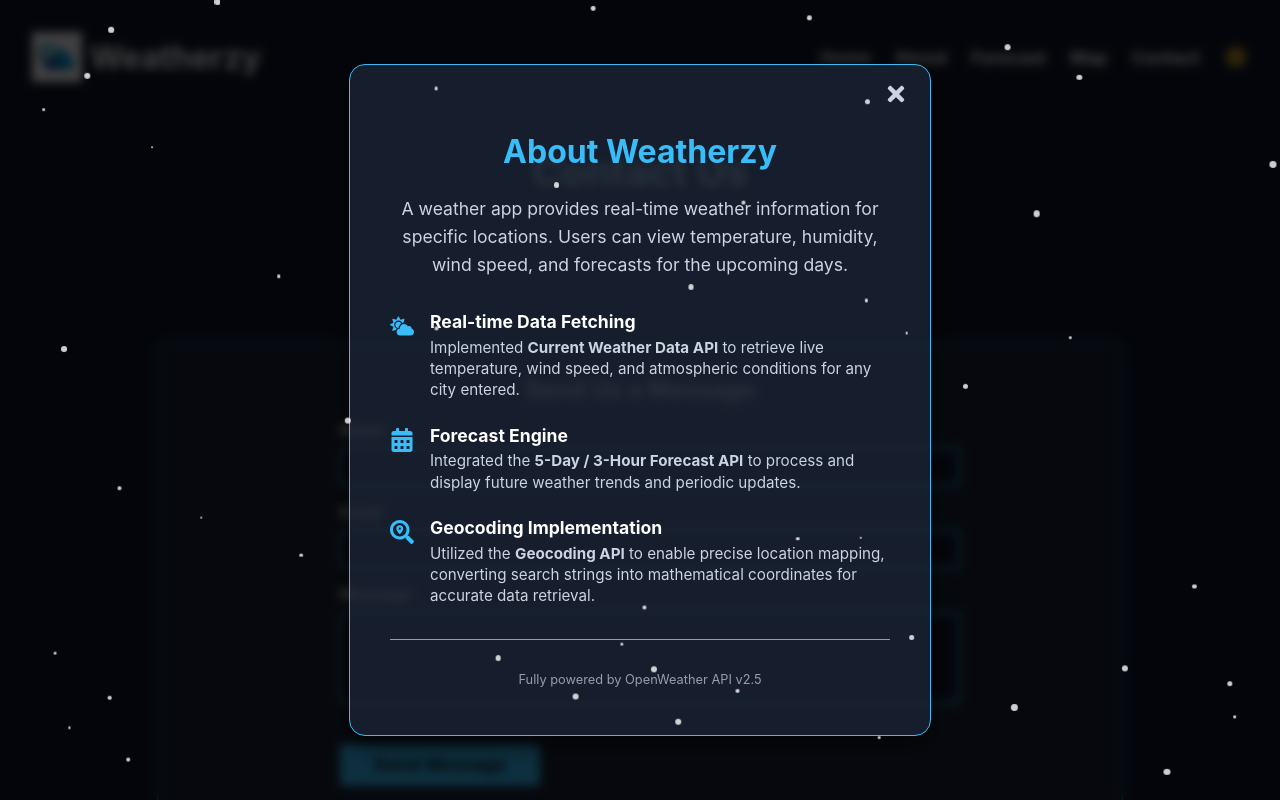
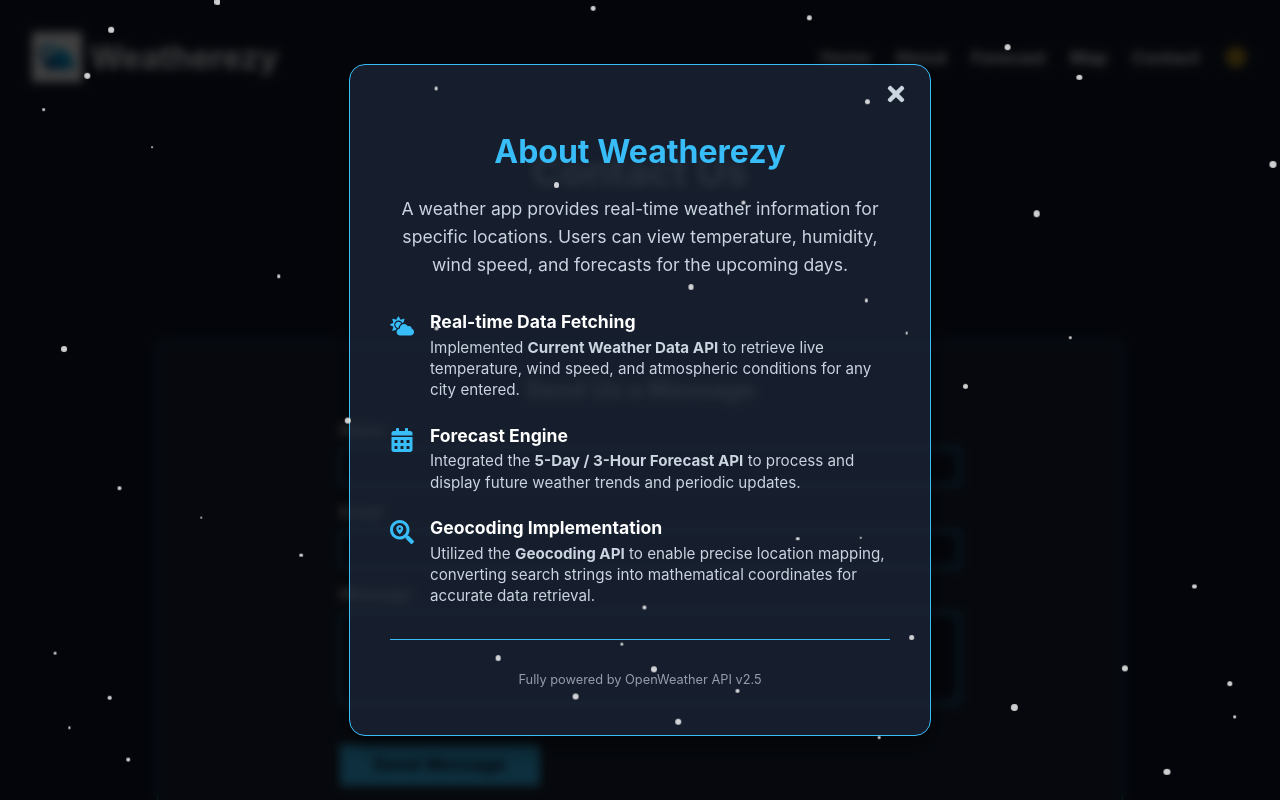
Before and after one commit to chanduoneight/weatherezy, a React (Vite) app: page /contact in a window 1280 px wide. Both pictures are taken after a click on the element "About". Shown: the top 800 px of the page. Built offline with nearby package versions, Linux system fonts and the light colour scheme; no server answers.

Commit message:
update the tittle

```diff
--- a/package.json
+++ b/package.json
@@ -1,6 +1,6 @@
 {
   "name": "client",
-  "homepage": "https://chanduoneight.github.io/weatherzy",
+  "homepage": "https://chanduoneight.github.io/weatherezy",
   "private": true,
   "version": "0.0.0",
   "type": "module",
--- a/src/components/AboutModal.jsx
+++ b/src/components/AboutModal.jsx
@@ -12,7 +12,7 @@
                     <FaTimes />
                 </button>
                 <div className="modal-header">
-                    <h2 className="modal-title">About Weatherzy</h2>
+                    <h2 className="modal-title">About Weatherezy</h2>
                 </div>
                 <div className="modal-body">
                     <p className="about-intro">
--- a/src/components/Navbar.jsx
+++ b/src/components/Navbar.jsx
@@ -29,7 +29,7 @@
         <Link to="/" style={{ textDecoration: "none" }}>
           <div className="flex">
             <img src={logo} alt="Weather Logo" />
-            <h2 className="logo-text">Weatherzy</h2>
+            <h2 className="logo-text">Weatherezy</h2>
           </div>
         </Link>
       </div>
--- a/src/components/NavbarWithTheme.jsx
+++ b/src/components/NavbarWithTheme.jsx
@@ -20,7 +20,7 @@
       <div className="navbar-logo">
         <Link to="/" style={{ textDecoration: "none", display: "flex", alignItems: "center" }}>
           <img src={logo} alt="Weather Logo" className="logo-img" />
-          <h2 className="logo-text">Weatherzy</h2>
+          <h2 className="logo-text">Weatherezy</h2>
         </Link>
       </div>
       <IconButton onClick={toggleTheme} color="inherit">
```
